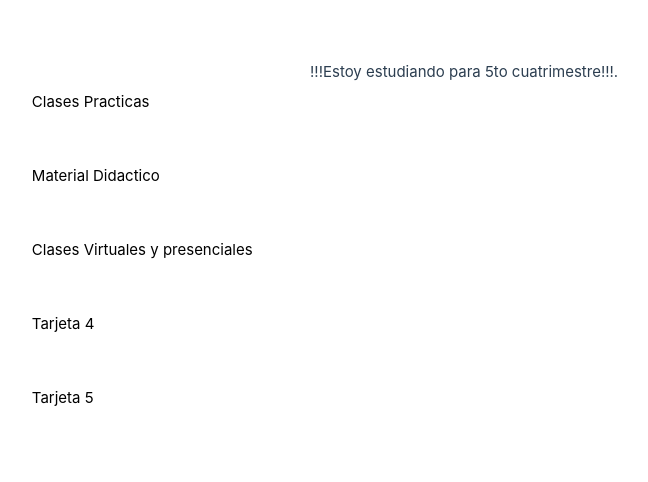
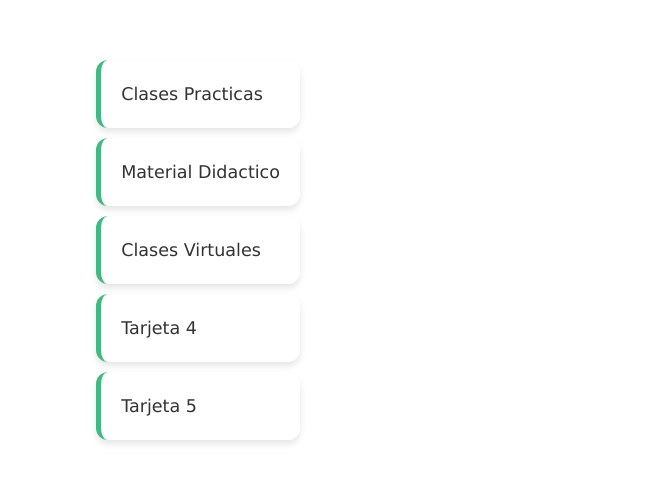
Before and after one commit to Chimochuchis02/Primer-Poryecto, a Vue app in the folder First-Vue-proyect/: page / in a window 1280 px wide. Shown: the part 150-632 px from the top of the page, without its empty margins (330-978 px from the left). Built offline with nearby package versions, Linux system fonts and the light colour scheme.

Commit message:
My First Component in VUE.

```diff
--- a/First-Vue-proyect/src/App.vue
+++ b/First-Vue-proyect/src/App.vue
@@ -1,38 +1,33 @@
 <script setup>
-  const Cards =
-  [{id: 1, texto:"Clases Practicas"},
-   {id: 2, texto:"Material Didactico"},
-   {id: 3, texto:"Clases Virtuales y presenciales"},
-   {id: 4, texto:"Tarjeta 4"},
-   {id: 5, texto:"Tarjeta 5"}
-  ]
-  const salutate = (texto) => {
+import tarjeta from "./components/Tarjetas.vue"
+const salutate = (texto) => {
     alert("Entrando a: " + texto)
   }
-
+  const Cards = [
+  { id: 1, texto: "Clases Practicas" },
+  { id: 2, texto: "Material Didactico" },
+  { id: 3, texto: "Clases Virtuales" },
+  { id: 4, texto: "Tarjeta 4" },
+  { id: 5, texto: "Tarjeta 5" }
+]
 </script>
 
 <template>
   <div class="card-container">
-  <div v-for="card in Cards" :key=card.id class="cards" @click="salutate(card.texto)">
-  {{ card.texto }}
+  <tarjeta v-for="card in Cards" :key=card.id :text=card.texto @clickBoton="salutate(card.texto)"
+  />
   </div>
-  </div>
-
-
-
-  <main>
-    <p>!!!Estoy estudiando para 5to cuatrimestre!!!.</p>
-  </main>
 </template>
 
 <style scoped>
-  .cards{
-    background-color: white;
-    color: black;
-    margin: 10px;
-    padding: 20px;
-    border-radius: 8px;
+body{
+  margin: 0;
+  padding: 0;
+  background: radial-gradient(circle, #3b3b3b 0%, #000000 100%);
+  min-height: 100vh;
+}
 
-  }
+.card-container{
+  font-family: Verdana, Geneva, Tahoma, sans-serif;
+}
 </style>
--- /dev/null
+++ b/First-Vue-proyect/src/components/CardService.vue
@@ -0,0 +1,4 @@
+<script setup>
+
+
+</script>
--- /dev/null
+++ b/First-Vue-proyect/src/components/Tarjetas.vue
@@ -0,0 +1,37 @@
+<script setup>
+// Defino qué datos necesita recibir esta tarjeta para funcionar
+defineProps(['text'])
+</script>
+
+<template>
+ <div class="card-V2" @click="$emit('clickBoton')">
+ <h3>{{ text }}</h3>
+
+</div>
+</template>
+
+<style scoped>
+  .card-V2{
+  background-color: white;
+  color: #333;
+  padding: 20px;
+  border-radius: 12px;
+  border-left: 5px solid #42b883; /* El verde de Vue */
+  margin: 10px;
+  box-shadow: 0 4px 6px rgba(0,0,0,0.1);
+  transition: transform 0.2s;
+  }
+
+  .card-V2:hover{
+   transform: translateY(-5px);
+  }
+
+  button{
+  background: #42b883;
+  color: white;
+  border: none;
+  padding: 8px 15px;
+  border-radius: 5px;
+  cursor: pointer;
+  }
+</style>
```
